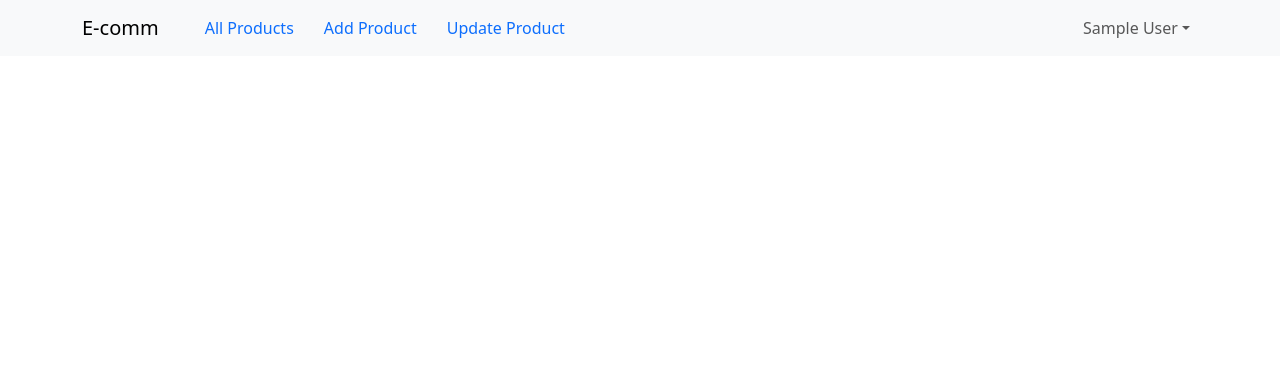
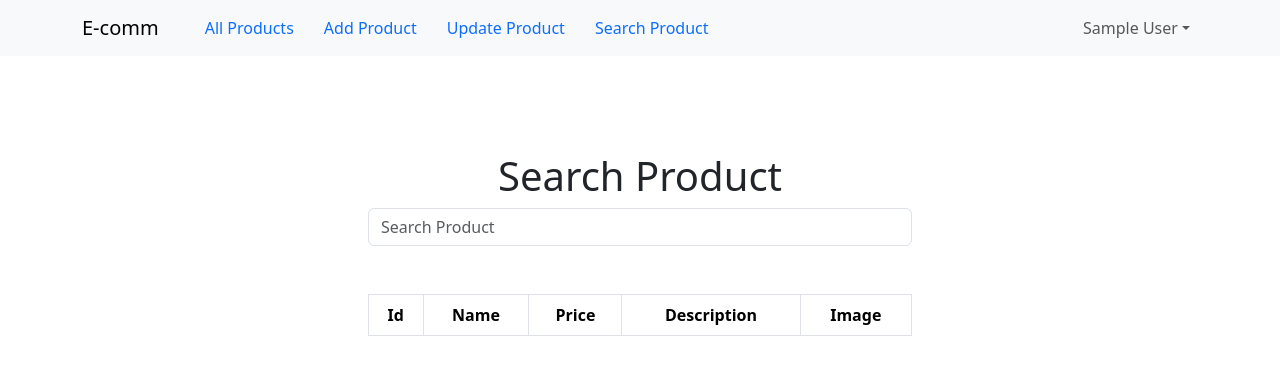
Before and after one commit to mostofa-s-cse/E-commerce-Frontend-Reactjs, a React (Create React App) app: page /search in a window 1280 px wide. Shown: the top 374 px of the page. Built offline with nearby package versions, Linux system fonts and the light colour scheme; sample sign-in values are in the browser's storage.

Commit message:
search product done

```diff
--- a/src/App.js
+++ b/src/App.js
@@ -9,6 +9,7 @@ import UpdateProduct from "./components/UpdateProduct";
 
 import Protected from "./components/Protected";
 import ProductList from "./components/ProductList";
+import SearchProduct from "./components/SearchProduct";
 function App() {
   return (
     <div className="App">
@@ -17,6 +18,7 @@ function App() {
         <Route path="/productList" element={< Protected Cmp={ProductList} />}></Route>
         <Route path="/add" element={< Protected Cmp={AddProduct} />}></Route>
         <Route path="/update/:id" element={< Protected Cmp={UpdateProduct} />}></Route>
+        <Route path="/search" element={< Protected Cmp={SearchProduct} />}></Route>
         <Route path="/login" element={<Login />}></Route>
         <Route path="/signup" element={<SignUp />}></Route>
       </Routes>
--- a/src/components/Header.js
+++ b/src/components/Header.js
@@ -24,6 +24,7 @@ function Header() {
                 <Link to="/productList">All Products</Link>
                 <Link to="/add">Add Product</Link>
                 <Link to="/update">Update Product</Link>
+                <Link to="/search">Search Product</Link>
               </>
             ) : (
               <>
--- /dev/null
+++ b/src/components/SearchProduct.js
@@ -0,0 +1,55 @@
+import { useState } from "react";
+import { Table } from "react-bootstrap";
+
+function SearchProduct() {
+    const [data,setData] = useState([])
+async function search(key)
+ {
+    let result = await fetch(`http://localhost:8000/api/search/${key}`);
+    result = await result.json();
+    setData(result);
+ }
+  return (
+    <div className="col-md-6 m-auto text-center">
+      <div className="mt-5 p-5">
+        <h1 className="mb-2">Search Product</h1>
+        <input
+          type="text"
+          className="form-control mb-5"
+          onChange={(e)=>search(e.target.value)}
+          placeholder="Search Product"
+        />
+        <Table striped bordered hover>
+          <thead>
+            <tr>
+              <th>Id</th>
+              <th>Name</th>
+              <th>Price</th>
+              <th>Description</th>
+              <th>Image</th>
+            </tr>
+          </thead>
+          <tbody>
+            {data.map((item) => (
+              <tr>
+                <td>{item.id}</td>
+                <td>{item.name}</td>
+                <td>{item.price}</td>
+                <td>{item.description}</td>
+                <td>
+                  {" "}
+                  <img
+                    style={{ height: "20px", width: "20px" }}
+                    src={"http://localhost:8000/" + item.image}
+                  />
+                </td>
+              </tr>
+            ))}
+          </tbody>
+        </Table>
+      </div>
+    </div>
+  );
+}
+
+export default SearchProduct;
```
